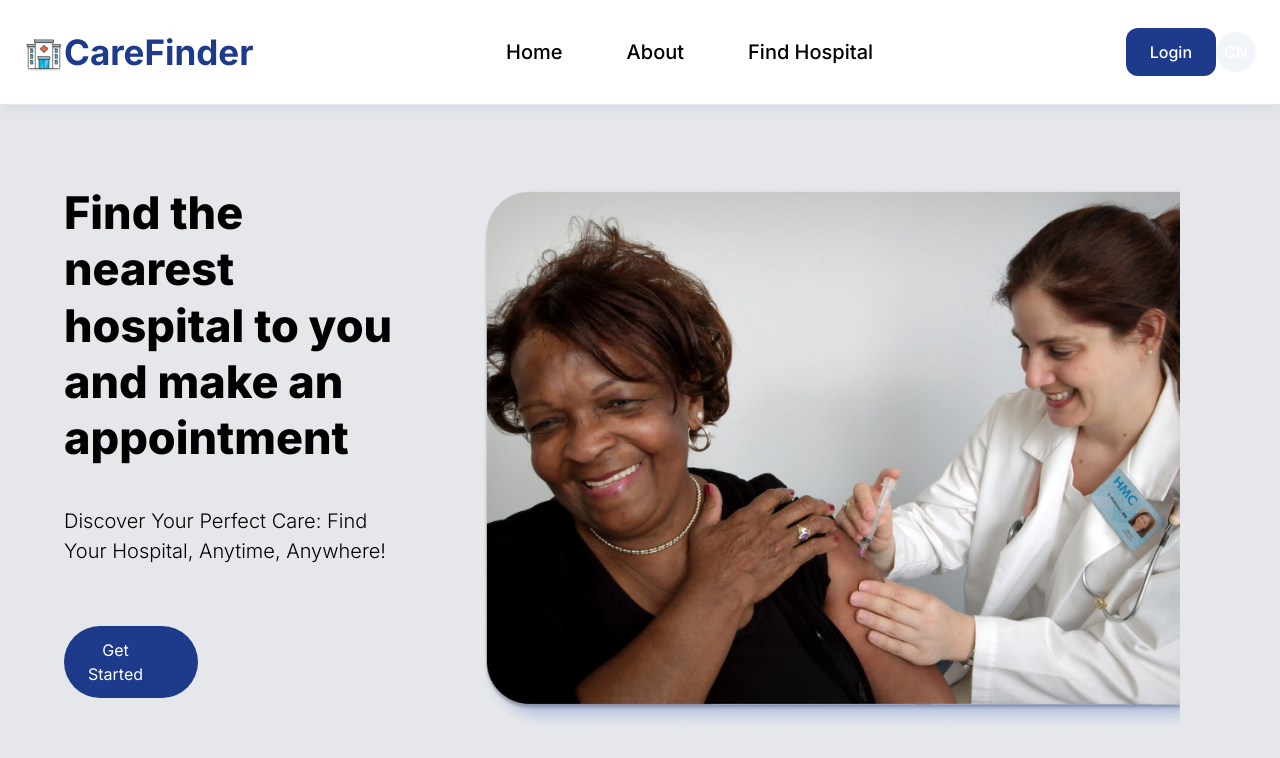
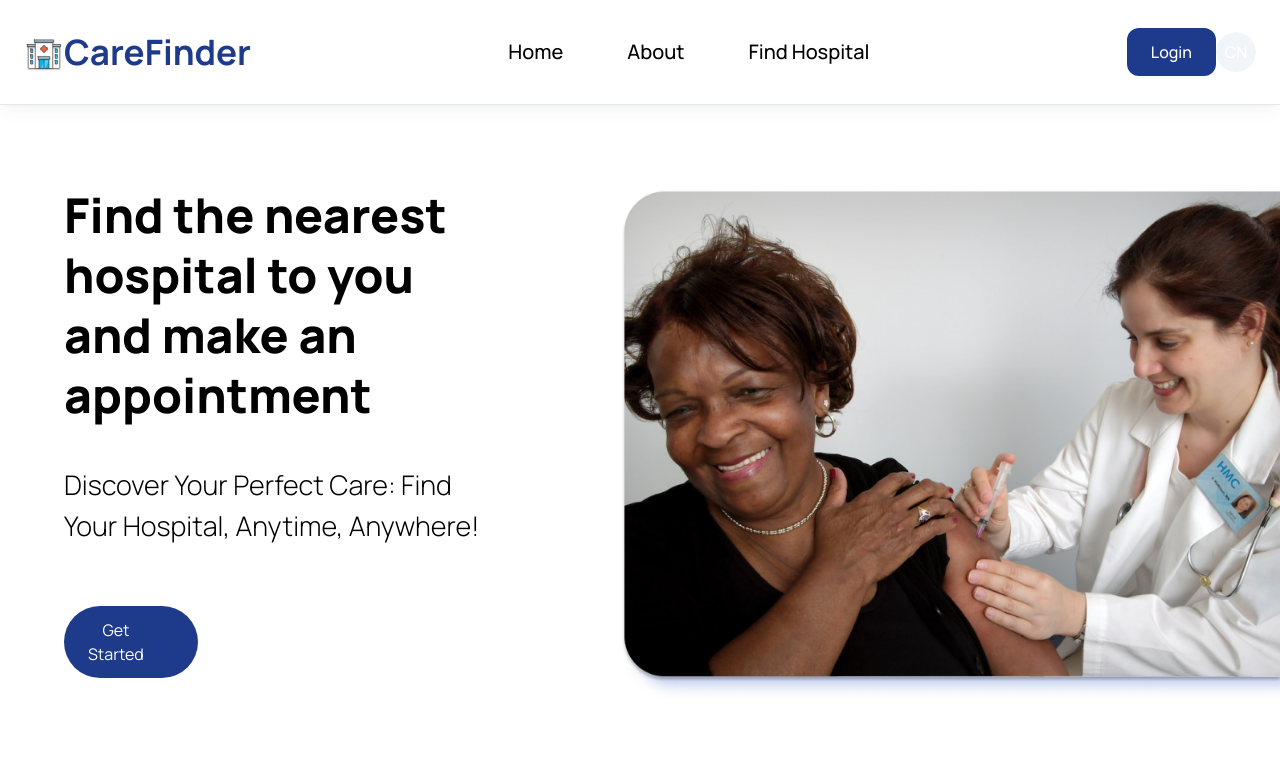
Before and after one commit to Luckidubi/health-carefinder, a Next.js app: page / in a window 1280 px wide. Shown: the top 758 px of the page. Built offline with nearby package versions, Linux system fonts and the light colour scheme.

Commit message:
feat: Add About section

```diff
--- a/app/globals.css
+++ b/app/globals.css
@@ -1,3 +1,5 @@
+@import url("https://fonts.googleapis.com/css2?family=Manrope:wght@200;300;400;500;600;700;800&display=swap");
+
 @tailwind base;
 @tailwind components;
 @tailwind utilities;
@@ -6,6 +8,7 @@
   margin: 0;
   padding: 0;
   box-sizing: border-box;
+   font-family: "Manrope", sans-serif;
 }
 
 /* START: General styles */
@@ -36,21 +39,21 @@
 
 /* START: Hero styles */
 .hero {
-  @apply flex xl:flex-row flex-col gap-2 xl:gap-5 max-w-[1440px] mx-auto bg-gray-200;
+  @apply flex xl:flex-row flex-col gap-5 xl:gap-12 relative z-0 max-w-[1440px] mx-auto;
 }
 
 .hero__title {
-  @apply 2xl:text-[52px] sm:text-[45px] text-[30px] font-extrabold leading-tight ;
+  @apply 2xl:text-[52px] sm:text-[48px] text-[32px] font-extrabold leading-tight;
 }
 
 .hero__subtitle {
-  @apply text-[20px] font-light mt-5;
+  @apply lg:text-[27px] text-[20px] font-light mt-5;
 }
 
 .hero__image-container {
-  @apply xl:flex-[1.5] flex justify-center xl:justify-end items-end w-full xl:h-screen;
+  @apply xl:flex-[1.5] flex xl:justify-end xl:items-end items-center justify-center h-[600px] w-full xl:h-screen;
 }
 
 .hero__image {
-  @apply xl:w-[800px] md:w-[616px] w-[70%] xl:h-full h-[auto];
+  @apply relative xl:w-full w-[90%] xl:h-full h-[590px] z-0;
 }
--- /dev/null
+++ b/components/About.tsx
@@ -0,0 +1,39 @@
+import { ArrowRight } from "lucide-react";
+import Image from "next/image";
+import React from "react";
+import { Button } from "./ui/button";
+
+const About = () => {
+  return (
+    <section className="flex flex-col xl:flex-row gap-4 md:pt-20">
+      <div className="flex-[1.5] w-[80%]">
+        <Image
+          src="/Group 77.png"
+          alt="About"
+          width={600}
+          height={900}
+          className="object-contain"
+        />
+      </div>
+
+      <div className="flex-1  w-[full]">
+        <h2 className="hero__title pb-5 lg:text-[50px] tracking-wider text-[30px] font-semibold">
+          Welcome to CareFinder{" "}
+        </h2>
+        <p className="hero__subtitle pb-5">
+          Carefinder is a platform where users can search for hosiptals in their
+          areas, export hospital details for your records and enhance your
+          healthcare experience by connecting with others and sharing valuable
+          resources.
+        </p>
+
+        <Button className="bg-blue-900 hover:bg-blue-500 rounded-lg text-white py-8 xl:px-12 xl:text-2xl text-lg font-bold my-4">
+         OUR SERVICES
+          <ArrowRight className="ml-4 lg:h-8 w-12" />
+        </Button>
+      </div>
+    </section>
+  );
+};
+
+export default About;
--- a/tailwind.config.js
+++ b/tailwind.config.js
@@ -34,6 +34,10 @@ module.exports = {
         "accordion-down": "accordion-down 0.2s ease-out",
         "accordion-up": "accordion-up 0.2s ease-out",
       },
+      backgroundImage: {
+
+        'hero-bg': "url('/Rectangle 1.png')"
+      }
     },
   },
   plugins: [require("tailwindcss-animate")],
```
